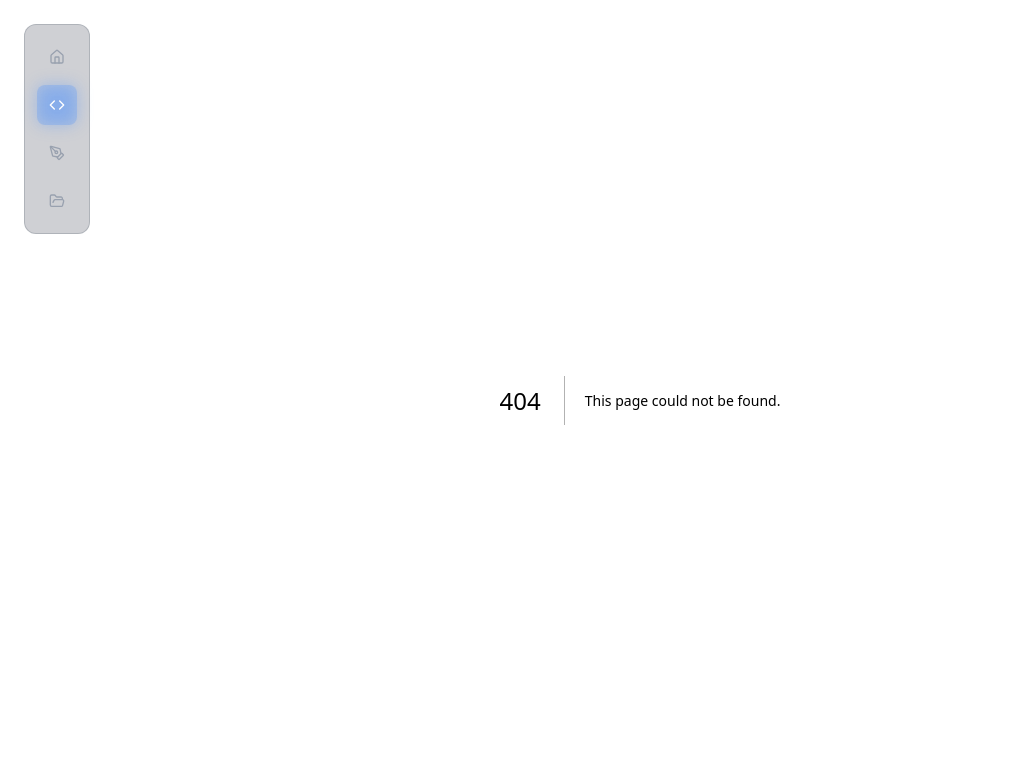
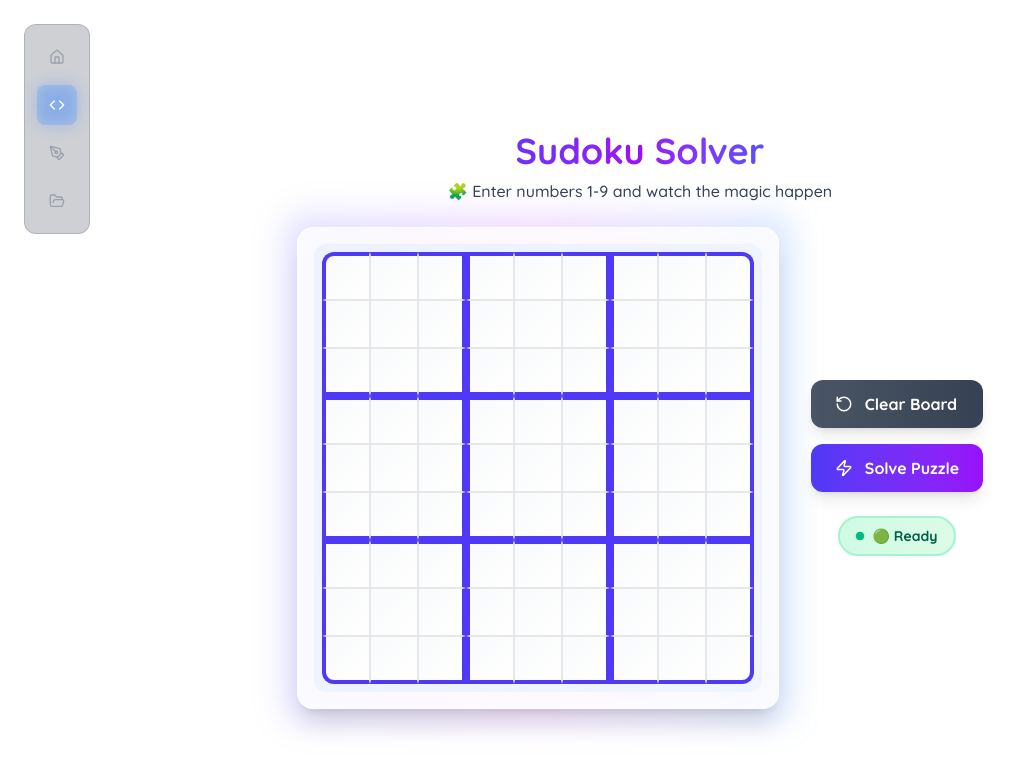
Before and after one commit to masabinhok/portfolio, a Next.js app: page /dsa in a window 1280 px wide. Before the commit this address had no page. Shown: the top 772 px of the page, without its empty margins (0-1022 px from the left). Built offline with nearby package versions, Linux system fonts and the light colour scheme.

Commit message:
add dsa page with a sudoku solver component

```diff
--- /dev/null
+++ b/app/dsa/page.tsx
@@ -0,0 +1,12 @@
+import SudokuSolver from '@/components/dsa/SudokuSolver'
+import React from 'react'
+
+const DsaVisualisation = () => {
+  return (
+    <main className='p-5 min-h-screen flex items-center justify-center'>
+      <SudokuSolver/>
+    </main>
+  )
+}
+
+export default DsaVisualisation
--- /dev/null
+++ b/components/dsa/SudokuSolver.tsx
@@ -0,0 +1,201 @@
+'use client'
+import React, { useState } from 'react'
+import { motion } from 'framer-motion'
+import { RotateCcw, Zap } from 'lucide-react'
+
+const SudokuSolver = () => {
+  const emptySudoku = [
+    [".", ".", ".", ".", ".", ".", ".", ".", "."],
+    [".", ".", ".", ".", ".", ".", ".", ".", "."],
+    [".", ".", ".", ".", ".", ".", ".", ".", "."],
+    [".", ".", ".", ".", ".", ".", ".", ".", "."],
+    [".", ".", ".", ".", ".", ".", ".", ".", "."],
+    [".", ".", ".", ".", ".", ".", ".", ".", "."],
+    [".", ".", ".", ".", ".", ".", ".", ".", "."],
+    [".", ".", ".", ".", ".", ".", ".", ".", "."],
+    [".", ".", ".", ".", ".", ".", ".", ".", "."],
+  ];
+  const [sudoku, setSudoku] = useState(emptySudoku)
+  const [isEditable, setIsEditable] = useState(true)
+
+  const handleInputChange = (rowIndex: number, colIndex: number, value: string) => {
+    if (!isEditable) return
+
+    // Only allow numbers 1-9 or empty
+    if (value === '' || (value >= '1' && value <= '9' && value.length === 1)) {
+      const newSudoku = sudoku.map((row, rIdx) =>
+        row.map((cell, cIdx) =>
+          rIdx === rowIndex && cIdx === colIndex ? (value === '' ? '.' : value) : cell
+        )
+      );
+      setSudoku(newSudoku);
+    }
+  }
+
+  const clearSudoku = () => {
+    setSudoku(emptySudoku)
+    setIsEditable(true)
+  }
+
+  const solveSudoku = () => {
+    // Placeholder for solve function
+    setIsEditable(false)
+    // TODO: Add actual solving algorithm
+  }
+
+  // Helper function to determine cell styling based on position
+  const getCellStyling = (rowIndex: number, colIndex: number) => {
+    let classes = "w-12 h-12 text-center text-lg font-bold transition-all duration-300 focus:outline-none "
+
+    // Base styling with modern gradient
+    classes += "bg-gradient-to-br from-gray-50 to-white text-gray-800 "
+    classes += "border border-gray-200 "
+
+    // Focus and hover states
+    classes += "focus:ring-2 focus:ring-blue-400/30 focus:border-blue-500 focus:bg-blue-50 "
+    classes += "hover:bg-gradient-to-br hover:from-blue-50 hover:to-indigo-50 hover:border-blue-300 "
+
+    // Disabled state
+    if (!isEditable) {
+      classes += "bg-gradient-to-br from-gray-100 to-gray-200 cursor-not-allowed "
+    }
+
+    // 3x3 grid separation with colored borders
+    if (rowIndex % 3 === 0) classes += "border-t-4 border-t-indigo-600 "
+    if (rowIndex % 3 === 2) classes += "border-b-4 border-b-indigo-600 "
+    if (colIndex % 3 === 0) classes += "border-l-4 border-l-indigo-600 "
+    if (colIndex % 3 === 2) classes += "border-r-4 border-r-indigo-600 "
+
+    // Corner radius for the entire grid
+    if (rowIndex === 0 && colIndex === 0) classes += "rounded-tl-xl "
+    if (rowIndex === 0 && colIndex === 8) classes += "rounded-tr-xl "
+    if (rowIndex === 8 && colIndex === 0) classes += "rounded-bl-xl "
+    if (rowIndex === 8 && colIndex === 8) classes += "rounded-br-xl "
+
+    // Special styling for pre-filled cells (if any)
+    if (sudoku[rowIndex][colIndex] !== '.' && isEditable) {
+      classes += "bg-gradient-to-br from-emerald-100 to-emerald-200 text-emerald-800 font-black "
+    }
+
+    return classes
+  }
+
+  return (
+    <section className='min-h-screen w-screen p-4 flex flex-col items-center justify-center'>
+      <motion.div
+        className='w-full max-w-6xl flex flex-col items-center gap-6'
+        initial={{ opacity: 0, y: 20 }}
+        animate={{ opacity: 1, y: 0 }}
+        transition={{ duration: 0.8, ease: "easeOut" }}
+      >
+        {/* Compact Header */}
+        <div className='text-center space-y-2'>
+          <motion.h1
+            className='text-4xl font-black bg-gradient-to-r from-indigo-600 via-purple-600 to-blue-600 bg-clip-text text-transparent'
+            initial={{ opacity: 0, scale: 0.9 }}
+            animate={{ opacity: 1, scale: 1 }}
+            transition={{ delay: 0.2, duration: 0.6 }}
+          >
+            Sudoku Solver
+          </motion.h1>
+          <motion.p
+            className='text-base text-gray-700 font-medium'
+            initial={{ opacity: 0, y: 10 }}
+            animate={{ opacity: 1, y: 0 }}
+            transition={{ delay: 0.4, duration: 0.6 }}
+          >
+            🧩 Enter numbers 1-9 and watch the magic happen
+          </motion.p>
+        </div>
+
+        {/* Main Content - Grid and Controls Side by Side */}
+        <div className='flex items-center gap-8 w-full justify-center'>
+          {/* Left Side - Grid */}
+          <motion.div
+            className='relative'
+            initial={{ scale: 0.8, opacity: 0 }}
+            animate={{ scale: 1, opacity: 1 }}
+            transition={{ delay: 0.6, duration: 0.8, ease: "easeOut" }}
+          >
+            {/* Grid Shadow/Glow Effect */}
+            <div className='absolute -inset-3 bg-gradient-to-r from-indigo-500/20 via-purple-500/20 to-blue-500/20 rounded-2xl blur-lg'></div>
+
+            {/* Main Grid */}
+            <div className='relative bg-white/80 backdrop-blur-sm p-4 rounded-2xl shadow-xl border border-white/50'>
+              <div className='grid grid-cols-9 gap-0 p-2 bg-gradient-to-br from-indigo-50 to-blue-50 rounded-xl'>
+                {sudoku.map((row, rowIndex) =>
+                  row.map((cell, colIndex) => (
+                    <motion.input
+                      key={`${rowIndex}-${colIndex}`}
+                      type='text'
+                      value={cell === '.' ? '' : cell}
+                      onChange={(e) => handleInputChange(rowIndex, colIndex, e.target.value)}
+                      className={getCellStyling(rowIndex, colIndex)}
+                      maxLength={1}
+                      disabled={!isEditable}
+                      initial={{ opacity: 0, scale: 0.8 }}
+                      animate={{ opacity: 1, scale: 1 }}
+                      transition={{
+                        delay: 0.1 + (rowIndex * 0.03) + (colIndex * 0.005),
+                        duration: 0.1
+                      }}
+                      whileFocus={{
+                        scale: 1.05,
+                        zIndex: 10,
+                        boxShadow: "0 8px 20px rgba(59, 130, 246, 0.4)"
+                      }}
+                    />
+                  ))
+                )}
+              </div>
+            </div>
+          </motion.div>
+
+          {/* Right Side - Controls */}
+          <motion.div
+            className='flex flex-col gap-6 items-center'
+            initial={{ opacity: 0, x: 20 }}
+            animate={{ opacity: 1, x: 0 }}
+            transition={{ delay: 1.0, duration: 0.6 }}
+          >
+            {/* Controls */}
+            <div className='flex flex-col gap-4'>
+              <button
+                onClick={clearSudoku}
+                className='group flex items-center gap-3 bg-gradient-to-r from-gray-600 to-gray-700 hover:from-gray-700 hover:to-gray-800 text-white px-6 py-3 rounded-xl font-bold transition-all duration-300 shadow-lg hover:shadow-xl transform hover:-translate-y-1'
+              >
+                <RotateCcw size={18} className='group-hover:rotate-180 transition-transform duration-500' />
+                Clear Board
+              </button>
+
+              <button
+                onClick={solveSudoku}
+                className='group flex items-center gap-3 bg-gradient-to-r from-indigo-600 to-purple-600 hover:from-indigo-700 hover:to-purple-700 text-white px-6 py-3 rounded-xl font-bold transition-all duration-300 shadow-lg hover:shadow-xl transform hover:-translate-y-1'
+              >
+                <Zap size={18} className='group-hover:scale-110 transition-transform duration-300' />
+                Solve Puzzle
+              </button>
+            </div>
+
+            {/* Status */}
+            <div className='text-center'>
+              <div className={`inline-flex items-center gap-2 px-4 py-2 rounded-full text-sm font-bold transition-all duration-500 ${isEditable
+                  ? 'bg-gradient-to-r from-emerald-100 to-green-100 text-emerald-800 border-2 border-emerald-200'
+                  : 'bg-gradient-to-r from-blue-100 to-indigo-100 text-blue-800 border-2 border-blue-200'
+                }`}>
+                <motion.div
+                  className={`w-2 h-2 rounded-full ${isEditable ? 'bg-emerald-500' : 'bg-blue-500'}`}
+                  animate={{ scale: [1, 1.2, 1] }}
+                  transition={{ duration: 2, repeat: Infinity }}
+                />
+                {isEditable ? '🟢 Ready' : '🔄 Solving...'}
+              </div>
+            </div>
+          </motion.div>
+        </div>
+      </motion.div>
+    </section>
+  )
+}
+
+export default SudokuSolver
```
